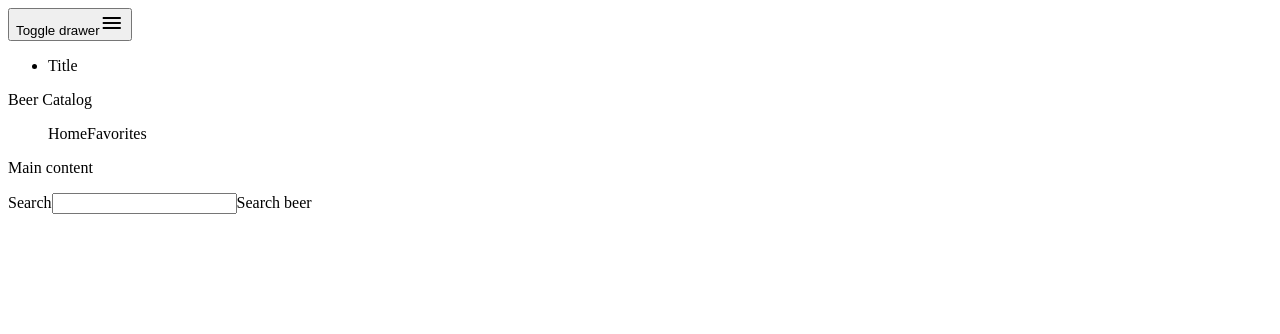
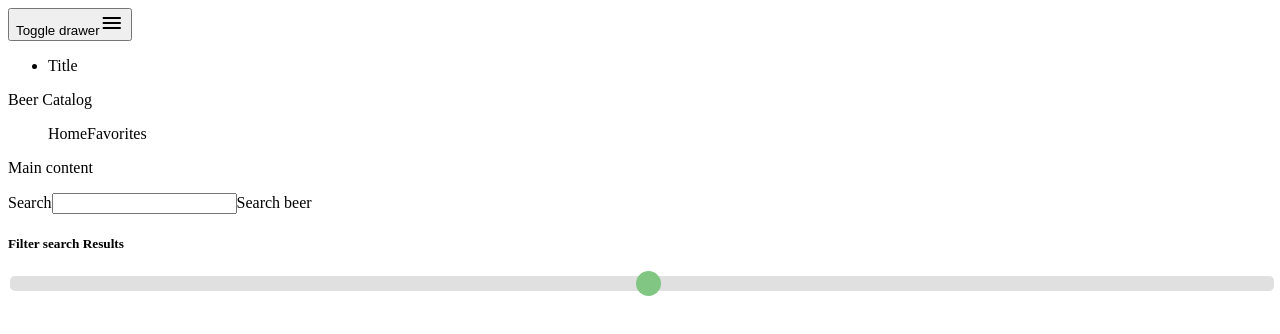
Before and after one commit to verhovyh/react_redux_learn, a React app: page / in a window 1280 px wide. Shown: the top 334 px of the page. Built offline with nearby package versions, Linux system fonts and the light colour scheme.

Commit message:
added search components

```diff
--- a/src/index.js
+++ b/src/index.js
@@ -1,8 +1,4 @@
 
 import App from "./App";
-import FormContainer from "./js/components/container/FormContainer"
 import './styles/app.css';
-
-const arr = [1, 2, 3];
-const iAmJavascriptES6 = () => console.log(...arr);
-window.iAmJavascriptES6 = iAmJavascriptES6;
+import './styles/slider.css'
--- /dev/null
+++ b/src/js/components/presentational/filter.js
@@ -0,0 +1,27 @@
+import React, {Component} from 'react'
+import PropTypes from 'prop-types';
+import ReactDOM from 'react-dom';
+import App from "../../../App";
+import Slider from "./slider";
+
+
+
+class Filter extends Component{
+    constructor(){
+        super();
+        this.state = {isFocused : false}
+
+
+    }
+
+    render(){
+        return(
+            <div>
+            <h5 className="text-center">Filter search Results</h5>
+            <Slider/>
+            </div>
+        )
+    }
+
+}
+export default Filter;
--- a/src/js/components/presentational/main.js
+++ b/src/js/components/presentational/main.js
@@ -3,7 +3,7 @@ import PropTypes from 'prop-types';
 import ReactDOM from 'react-dom';
 import App from "../../../App";
 
-import SearchBox from "./searchbox";
+import SearchBlock from "./searchblock";
 
 
 class Main extends Component {
@@ -47,7 +47,7 @@ class Main extends Component {
                 <main className="bmd-layout-content">
                     <div className="container">
                         <p>Main content</p>
-                        <SearchBox/>
+                        <SearchBlock/>
                     </div>
                 </main>
             </div>
--- /dev/null
+++ b/src/js/components/presentational/searchblock.js
@@ -0,0 +1,26 @@
+import React, {Component} from 'react'
+import PropTypes from 'prop-types';
+import ReactDOM from 'react-dom';
+import SearchBox from "./searchbox";
+import Filter from "./filter";
+
+
+
+class SearchBlock extends Component {
+    constructor() {
+        super();
+
+    }
+
+    render() {
+        return (
+           <div>
+            <SearchBox/>
+            <Filter/>
+           </div>
+        )
+    }
+
+}
+
+export default SearchBlock;
--- /dev/null
+++ b/src/js/components/presentational/slider.js
@@ -0,0 +1,31 @@
+import React, {Component} from 'react'
+import PropTypes from 'prop-types';
+import ReactDOM from 'react-dom';
+
+
+
+class Slider extends Component {
+    constructor() {
+        super();
+        this.state = {value : 50};
+        this.onInput = this.onInput.bind(this);
+    }
+
+    onInput() {
+        this.setState({value})
+
+    }
+
+    render() {
+        let currentValue = this.state.Value;
+        return (
+            <div className="slidecontainer">
+                <input type="range" min="1" max="100" value={currentValue} className="slider" id="myRange"
+                       onInput={this.onInput}/>
+            </div>
+        )
+    }
+
+}
+
+export default Slider;
--- /dev/null
+++ b/src/styles/slider.css
@@ -0,0 +1,29 @@
+.slider {
+    -webkit-appearance: none;
+    width: 100%;
+    height: 15px;
+    border-radius: 5px;
+    background: #d3d3d3;
+    outline: none;
+    opacity: 0.7;
+    -webkit-transition: .2s;
+    transition: opacity .2s;
+}
+
+.slider::-webkit-slider-thumb {
+    -webkit-appearance: none;
+    appearance: none;
+    width: 25px;
+    height: 25px;
+    border-radius: 50%;
+    background: #4CAF50;
+    cursor: pointer;
+}
+
+.slider::-moz-range-thumb {
+    width: 25px;
+    height: 25px;
+    border-radius: 50%;
+    background: #4CAF50;
+    cursor: pointer;
+}
```
